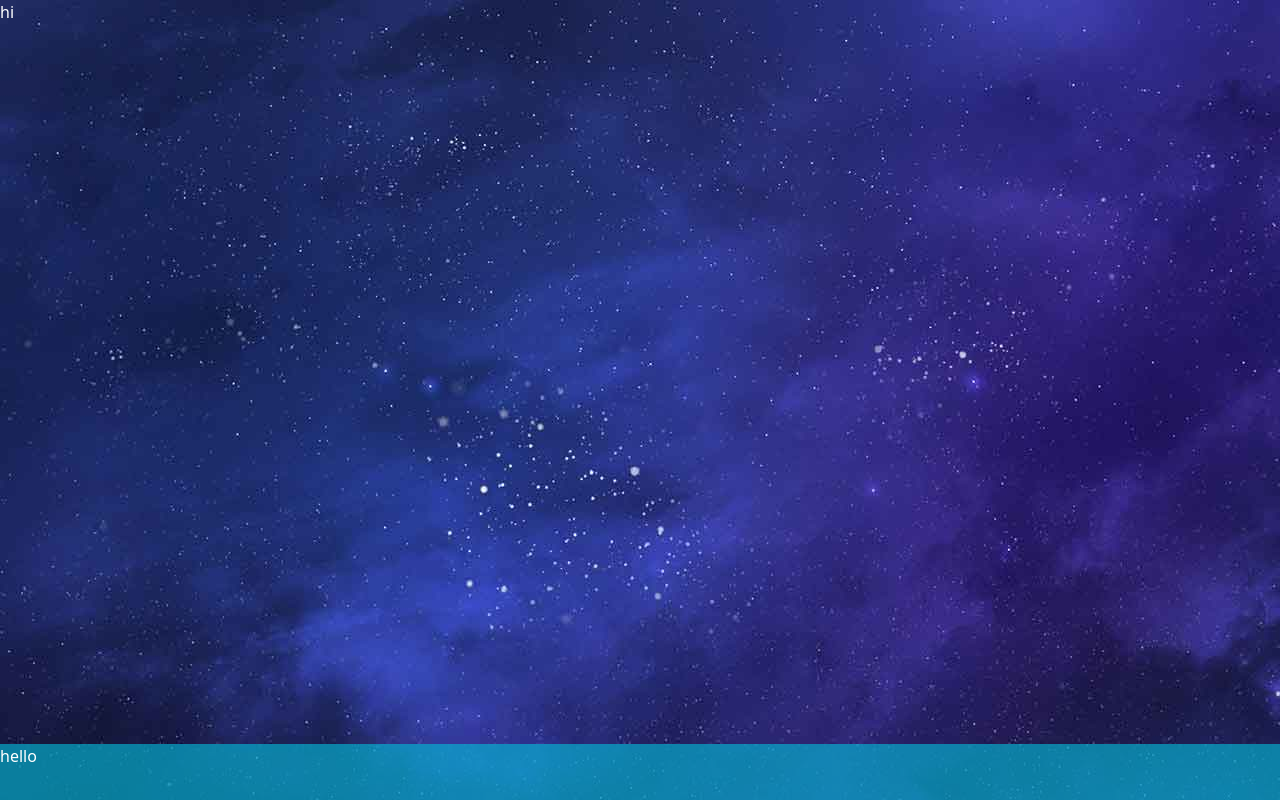
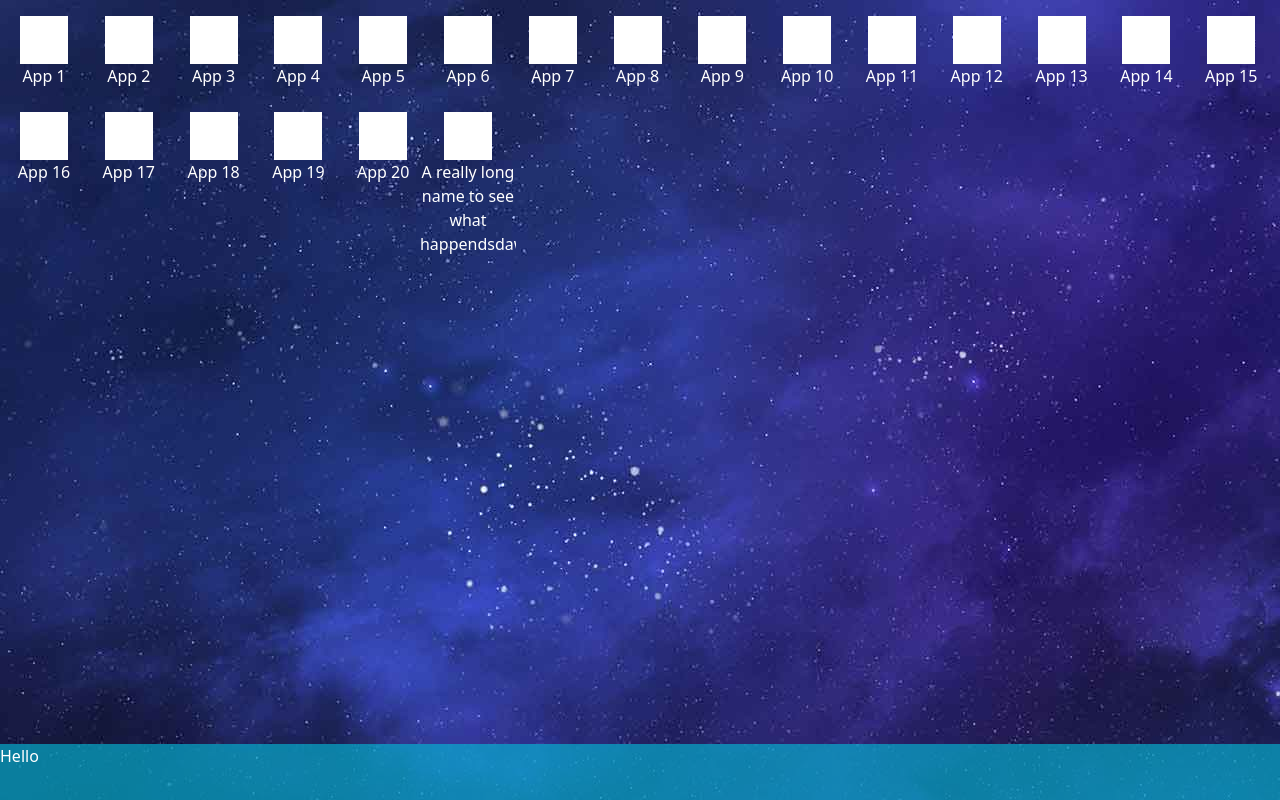
Before and after one commit to 02danieljonas/PortfolioWebsite, a React (Vite) app: page / in a window 1280 px wide. Built offline with nearby package versions, Linux system fonts and the light colour scheme.

Commit message:
Created an App Component

```diff
--- /dev/null
+++ b/src/components/App.tsx
@@ -0,0 +1,18 @@
+import React, { ReactNode } from "react";
+
+interface AppsProps {
+    name: ReactNode;
+}
+
+const Apps = ({ name }: AppsProps) => {
+    return (
+        <div className="relative pb-8">
+            <div className="w-12 h-12 bg-white p-2 text-black "></div>
+            <div className="absolute overflow-hidden w-24 text-center left-6 -translate-x-1/2 bg">
+                {name}
+            </div>
+        </div>
+    );
+};
+
+export default Apps;
--- a/src/components/Screen.tsx
+++ b/src/components/Screen.tsx
@@ -1,8 +1,35 @@
+import Apps from "./App";
+
 const Screen = () => {
     return (
         <div className="bg-background w-screen h-screen flex flex-col">
-            <div className="w-full flex-auto">hi</div>
-            <div className="h-14 bg-opacity-65 bg-cyan-500 w-full">hello</div>
+            <div className="w-full flex-auto h-5 p-4">
+                <span className="grid px-1 gap-x-8 gap-y-4 grid-cols-[repeat(auto-fit,minmax(3rem,1fr))] grid-flow-row">
+                    {/* <span className="grid grid-flow-row grid-cols-[repeat(auto-fit,minmax(100px,1fr))]"> */}
+                    <Apps name="App 1" />
+                    <Apps name="App 2" />
+                    <Apps name="App 3" />
+                    <Apps name="App 4" />
+                    <Apps name="App 5" />
+                    <Apps name="App 6" />
+                    <Apps name="App 7" />
+                    <Apps name="App 8" />
+                    <Apps name="App 9" />
+                    <Apps name="App 10" />
+                    <Apps name="App 11" />
+                    <Apps name="App 12" />
+                    <Apps name="App 13" />
+                    <Apps name="App 14" />
+                    <Apps name="App 15" />
+                    <Apps name="App 16" />
+                    <Apps name="App 17" />
+                    <Apps name="App 18" />
+                    <Apps name="App 19" />
+                    <Apps name="App 20" />
+                    <Apps name="A really long name to see what happendsdawdadwadaw" />
+                </span>
+            </div>
+            <div className="bg-opacity-65 bg-cyan-500 w-full h-14">Hello</div>
         </div>
     );
 };
```
